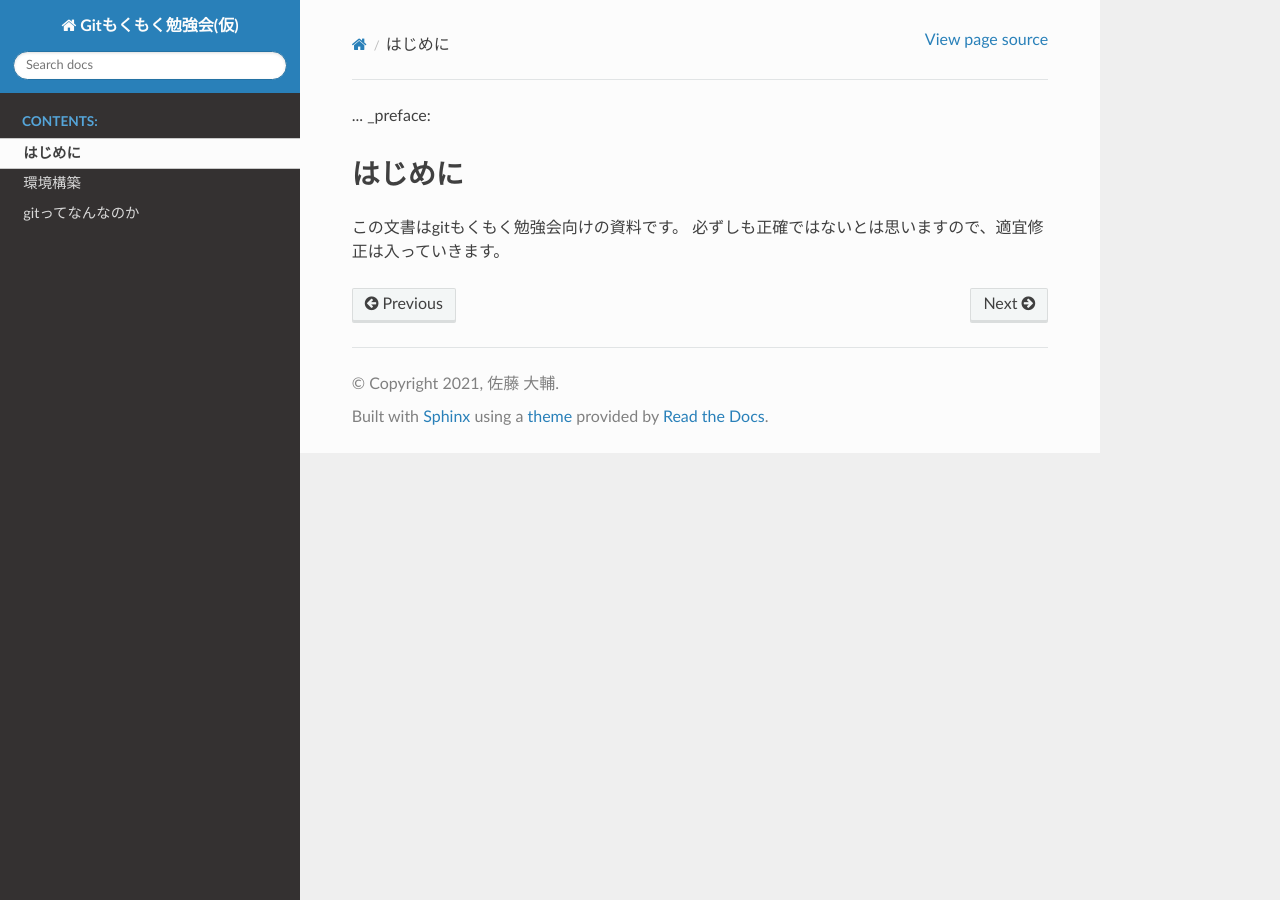
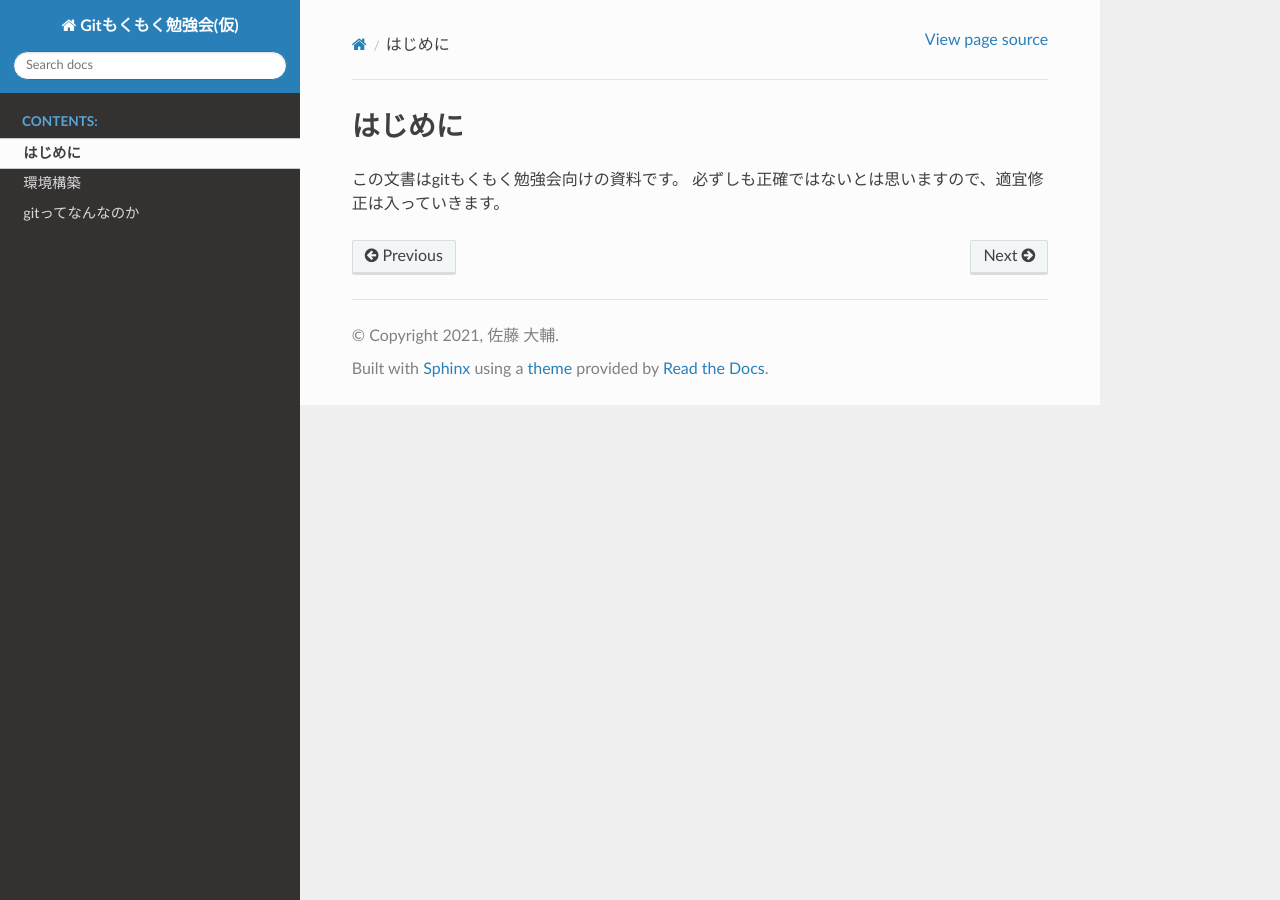
Before and after one commit to densuke-st/git-moku, a Sphinx documentation site: the page built from doc/source/pre/index.rst, in a window 1280 px wide. Built offline with Sphinx 7.4.7 and the Read the Docs theme 2.0.0, drawn with Linux system fonts in a browser that asks for light colours.

Commit message:
ラベル設定方法のミス

```diff
--- a/doc/source/pre/index.rst
+++ b/doc/source/pre/index.rst
@@ -1,4 +1,4 @@
-... _preface:
+.. _preface:
 
 ===========================
 はじめに
```
